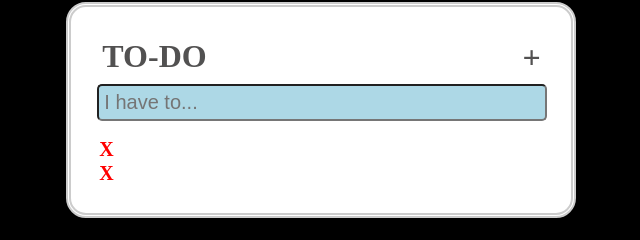
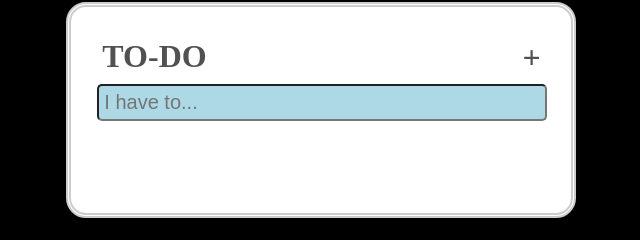
Before and after one commit to anilrai4001/To-Do, a plain HTML site: page index.html in a window 1280 px wide. Shown: the part 63-303 px from the top of the page, 319-959 px from the left. Drawn offline with Linux system fonts and the light colour scheme.

Commit message:
removed X

```diff
--- a/index.html
+++ b/index.html
@@ -12,8 +12,8 @@
         <h1 id="heading">TO-DO<span id="add">+</span></h1>
         <input type="text" placeholder="I have to...">
         <ul id="todos">
-            <li><span>X</span></li>
-            <li><span>X</span></li>
+            <li><span></span></li>
+            <li><span></span></li>
         </ul>
     </div>
 
```
